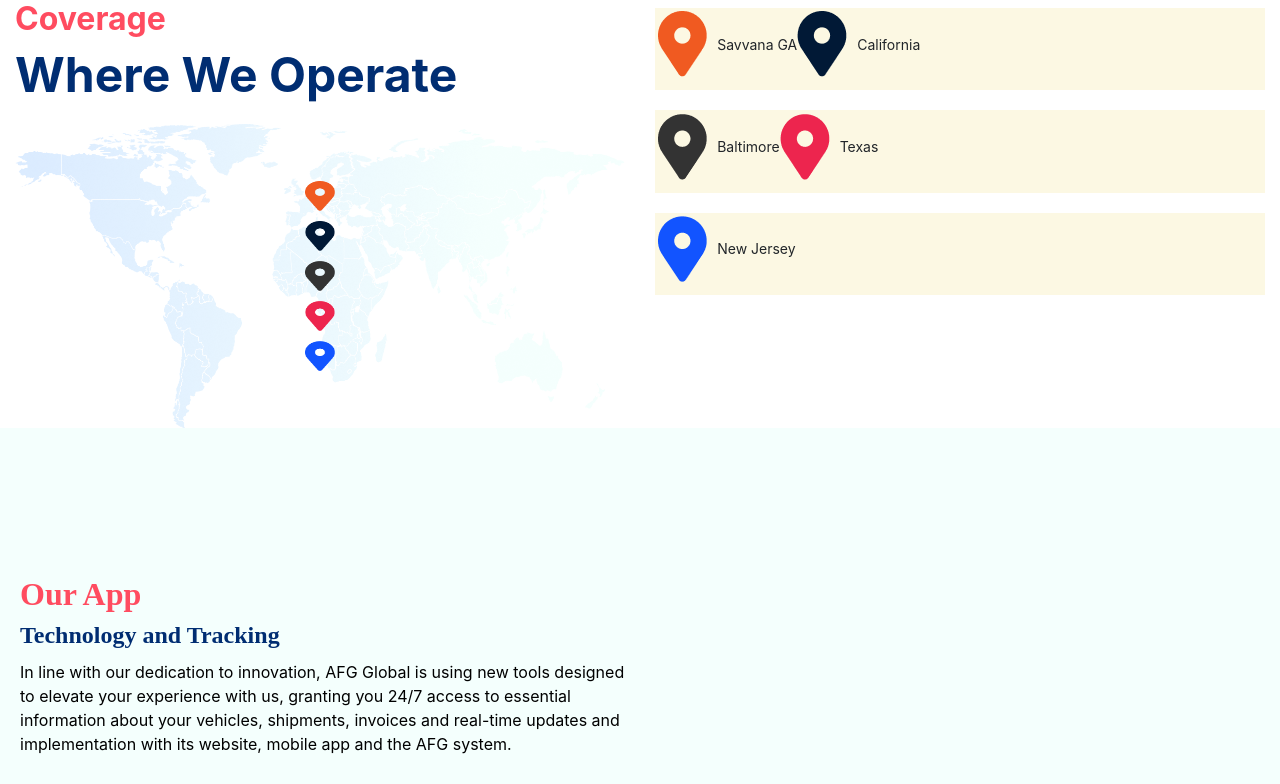
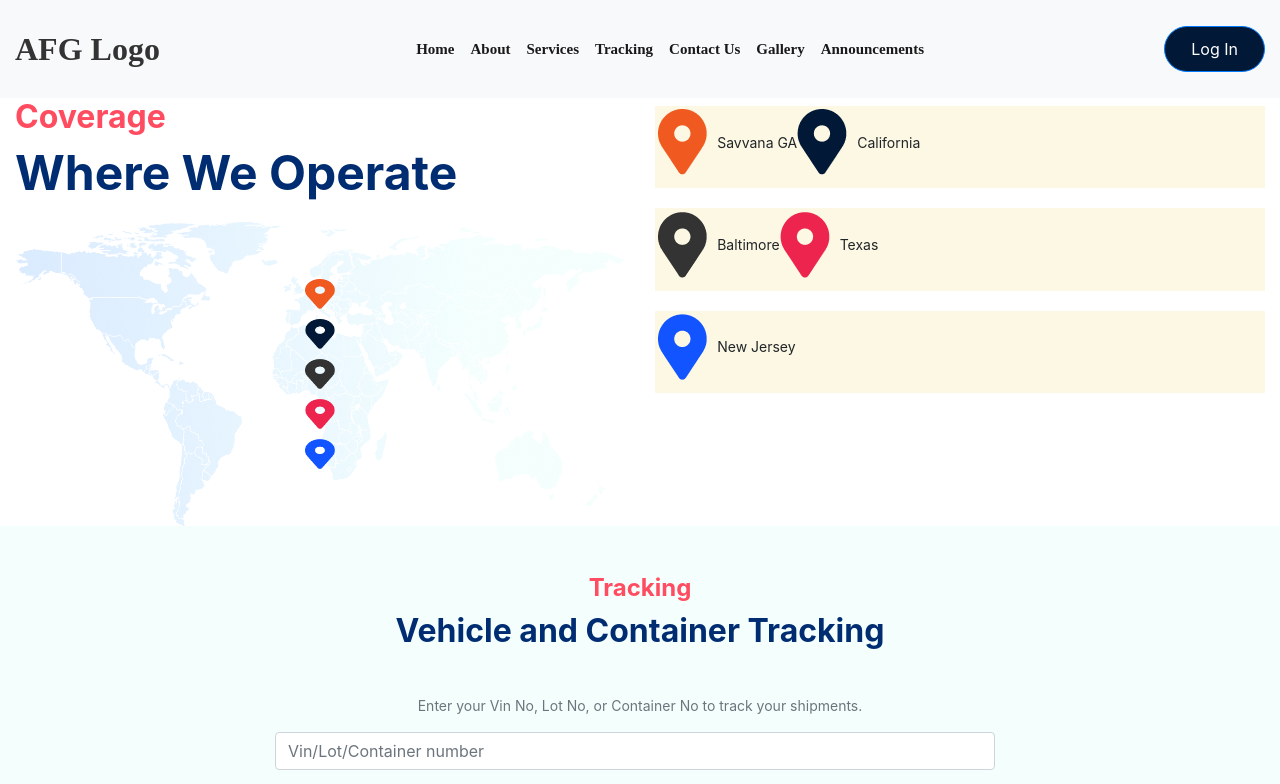
Before and after one commit to uneebmalik99/AFGFrontEnd, a Vue app: page / in a window 1280 px wide. Shown: the top 784 px of the page. Built offline with nearby package versions, Linux system fonts and the light colour scheme.

Commit message:
new changes

```diff
--- a/src/App.vue
+++ b/src/App.vue
@@ -1,5 +1,6 @@
 <template>
   <div id="app">
+  <Home />
     <Coverage />
     <Technology />
     <Aboutus />
@@ -19,17 +20,12 @@ import Tracking from './components/Tracking.vue';
 import Contactus from './components/Contactus.vue'
 import Footer from './components/Footer.vue';
 import Aboutuspage from './components/Aboutuspage.vue';
+import Home from './pages/Home.vue'
 
 export default {
   name: 'App',
   components: {
-    Coverage,
-    Technology,
-    Aboutus,
-    Tracking,
-    Contactus,
-    Footer,
-    Aboutuspage
+    Home
   },
 }
 </script>
--- /dev/null
+++ b/src/components/Navbar.vue
@@ -0,0 +1,79 @@
+<template>
+    <nav class="navbar navbar-expand-lg navbar-light bg-light">
+            <div class="container-fluid">
+                <a class="navbar-brand" href="#">AFG Logo</a>
+                <button class="navbar-toggler mx-auto" type="button" data-bs-toggle="collapse"
+                    data-bs-target="#navbarNav" aria-controls="navbarNav" aria-expanded="false"
+                    aria-label="Toggle navigation">
+                    <span class="navbar-toggler-icon"></span>
+                </button>
+                <div class="collapse navbar-collapse" id="navbarNav">
+                    <ul class="navbar-nav mx-auto mb-2 mb-lg-0">
+                        <li class="nav-item">
+                            <a class="nav-link active" aria-current="page" href="#">Home</a>
+                        </li>
+                        <li class="nav-item">
+                            <a class="nav-link active" href="#">About</a>
+                        </li>
+                        <li class="nav-item">
+                            <a class="nav-link active" href="#">Services</a>
+                        </li>
+                        <li class="nav-item">
+                            <a class="nav-link active" href="#">Tracking</a>
+                        </li>
+                        <li class="nav-item">
+                            <a class="nav-link active" href="#">Contact Us</a>
+                        </li>
+                        <li class="nav-item">
+                            <a class="nav-link active" href="#">Gallery</a>
+                        </li>
+                        <li class="nav-item">
+                            <a class="nav-link active" href="#">Announcements</a>
+                        </li>
+                    </ul>
+                    <button class="btn btn-primary" type="button">Log In</button>
+                </div>
+            </div>
+        </nav>
+
+        </template>
+
+<script>
+export default {
+    data() {
+        return {
+
+        };
+    }
+};
+</script>
+
+<style scoped>
+.navbar {
+    padding: 20px 0;
+}
+
+.navbar-brand {
+    font-family: Montserrat;
+    font-size: 32px;
+    font-weight: 700;
+    text-align: left;
+    color: #333333;
+}
+
+.nav-item {
+    font-family: Montserrat;
+    font-size: 15px;
+    font-weight: 700;
+    text-align: left;
+    color: #333333;
+}
+
+.btn {
+    background: #011936;
+    color: white;
+    border-radius: 26px;
+    padding: 10px 26px;
+}
+
+</style>
--- /dev/null
+++ b/src/pages/Home.vue
@@ -0,0 +1,39 @@
+<template>
+<Navbar />
+<Coverage />
+<Tracking />
+<Technology />
+<Aboutus />
+<Contactus />
+<Footer > </Footer>
+</template>
+
+
+
+<script>
+import Aboutus from './../components/Aboutus.vue'
+import Navbar from './../components/Navbar.vue'
+import Coverage from './../components/Coverage.vue'
+import Tracking from './../components/Tracking.vue'
+import Technology from './../components/Technology.vue'
+import Contactus from './../components/Contactus.vue'
+import Footer from './../components/Footer.vue'
+
+
+
+export default {
+  name: "Home",
+  components: {
+    Navbar,
+    Coverage,
+    Tracking,
+    Technology,
+    Aboutus,
+    Contactus,
+    Footer
+
+
+
+  },
+}
+</script>
```
Also changed, not shown: src/pages/ContactUs.vue (added, +37 -0 lines).
